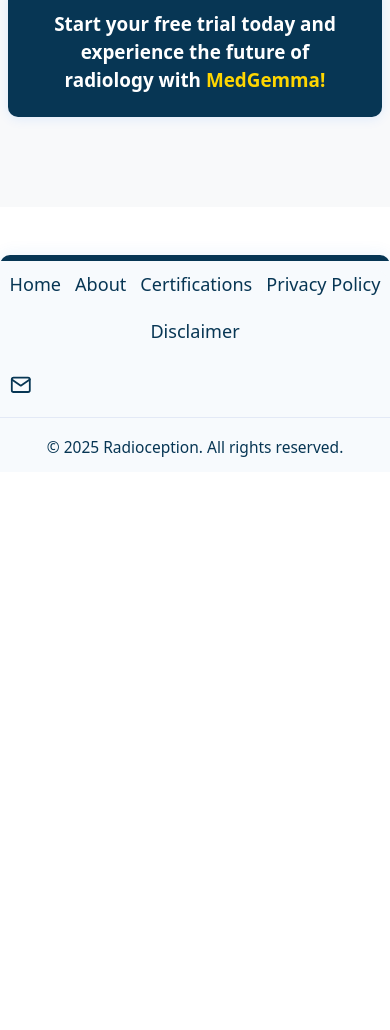
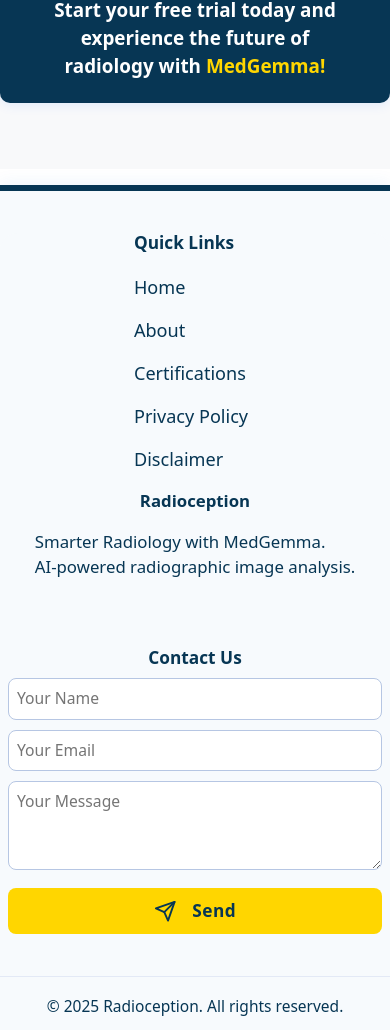
Before and after one commit to anas-developer01/radio-ception, a React (Create React App) app: page / in a window 390 px wide. Shown: the part 2885-3915 px from the top of the page. Before the commit the page ends 3357 px from the top, so only its background shows below. Built offline with nearby package versions, Linux system fonts and the light colour scheme.

Commit message:
Footer update

```diff
--- a/src/components/Footer.js
+++ b/src/components/Footer.js
@@ -1,29 +1,73 @@
-import React from 'react';
-import { FiMail, FiGithub, FiLinkedin, FiGlobe } from 'react-icons/fi';
+
+import React, { useState } from 'react';
+import { FiMail, FiGithub, FiLinkedin, FiGlobe, FiSend } from 'react-icons/fi';
 import '../styles/main.css';
 
-const Footer = () => (
-  <footer className="main-footer">
-    <div className="footer-content">
-      <div className="footer-links">
-        <a href="/" className="footer-link">Home</a>
-        <a href="/about" className="footer-link">About</a>
-        <a href="/certifications" className="footer-link">Certifications</a>
-  <a href="/privacy-policy" className="footer-link">Privacy Policy</a>
-        <a href="/disclaimer" className="footer-link">Disclaimer</a>
+const Footer = () => {
+  const [form, setForm] = useState({ name: '', email: '', message: '' });
+  const [submitted, setSubmitted] = useState(false);
+  const handleChange = e => setForm({ ...form, [e.target.name]: e.target.value });
+  const [error, setError] = useState(null);
+  const handleSubmit = async e => {
+    e.preventDefault();
+    setSubmitted(false);
+    setError(null);
+    try {
+      const response = await fetch('/api/Contact', {
+        method: 'POST',
+        headers: {
+          'Content-Type': 'application/json',
+        },
+        body: JSON.stringify(form),
+      });
+      if (!response.ok) {
+        throw new Error('Failed to send message.');
+      }
+      setSubmitted(true);
+      setForm({ name: '', email: '', message: '' });
+      setTimeout(() => setSubmitted(false), 4000);
+    } catch (err) {
+      setError('Failed to send message. Please try again.');
+    }
+  };
+
+  return (
+    <>
+      <div className="footer-blue-bar"></div>
+      <footer className="main-footer mt-3">
+        <div className="footer-content mt-5">
+          <div className="footer-col footer-links mb-5">
+           <h4 style={{ marginRight: 22 }}>Quick Links</h4>
+            <ul>
+              <li><a href="/" className="footer-link">Home</a></li>
+              <li><a href="/about" className="footer-link">About</a></li>
+              <li><a href="/certifications" className="footer-link">Certifications</a></li>
+              <li><a href="/privacy-policy" className="footer-link">Privacy Policy</a></li>
+              <li><a href="/disclaimer" className="footer-link">Disclaimer</a></li>
+            </ul>
+             <h3 style={{ color: '#073654', fontWeight: 900,  }}>Radioception</h3>
+            <p style={{ color: '#073654', fontSize: '1.05rem',  }}>Smarter Radiology with MedGemma.<br />AI-powered radiographic image analysis.</p>
+
+
           </div>
-      <div className="footer-social">
-        <a href="mailto:radioception@gmail.com" className="footer-icon" aria-label="Email"><FiMail /></a>
-        {/* <a href="https://github.com/medgemma" className="footer-icon" aria-label="GitHub" target="_blank" rel="noopener noreferrer"><FiGithub /></a>
-        <a href="https://linkedin.com/company/medgemma" className="footer-icon" aria-label="LinkedIn" target="_blank" rel="noopener noreferrer"><FiLinkedin /></a>
-        <a href="https://medgemma.com" className="footer-icon" aria-label="Website" target="_blank" rel="noopener noreferrer"><FiGlobe /></a>
-     */}
+          <div className="footer-col footer-contact">
+            <h4>Contact Us</h4>
+            <form className="footer-contact-form" onSubmit={handleSubmit}>
+              <input type="text" name="name" placeholder="Your Name" value={form.name} onChange={handleChange} required />
+              <input type="email" name="email" placeholder="Your Email" value={form.email} onChange={handleChange} required />
+              <textarea name="message" placeholder="Your Message" value={form.message} onChange={handleChange} required rows={3} />
+              <button type="submit" className="footer-send-btn"><FiSend /> Send</button>
+              {submitted && <div className="footer-success-msg">Thank you! Your message has been sent.</div>}
+              {error && <div style={{ color: 'red', marginTop: 8 }}>{error}</div>}
+            </form>
           </div>
         </div>
-    <div className="footer-bottom">
+        <div className="footer-bottom improved-footer-bottom">
           &copy; {new Date().getFullYear()} Radioception. All rights reserved.
         </div>
       </footer>
+    </>
   );
+};
 
 export default Footer;
--- a/src/pages/AdminSubscription.js
+++ b/src/pages/AdminSubscription.js
@@ -80,7 +80,7 @@
           <div className="bg-white rounded-4 shadow-sm p-3 px-4 text-center" style={{fontSize: '1.08rem'}}>
             <b className="text-primary">Why subscribe?</b>
             <ul className="text-start mt-2 mb-0 ps-3" style={{fontSize: '1rem', lineHeight: 1.7}}>
-              <li>✔️ Unlimited patient records & reports</li>
+
               <li>✔️ Priority support & onboarding</li>
               <li>✔️ Secure cloud storage</li>
               <li>✔️ Access to all Radioception features</li>
@@ -93,7 +93,7 @@
         <div className="bg-white rounded-4 shadow-sm p-3 px-4 text-center" style={{fontSize: '1.08rem'}}>
           <b className="text-primary">Why subscribe?</b>
           <ul className="text-start mt-2 mb-0 ps-3" style={{fontSize: '1rem', lineHeight: 1.7}}>
-            <li>✔️ Unlimited patient records & reports</li>
+
             <li>✔️ Priority support & onboarding</li>
             <li>✔️ Secure cloud storage</li>
             <li>✔️ Access to all Radioception features</li>
@@ -105,8 +105,8 @@
         {plans.map((plan, idx) => {
           // Example features for demo; in real app, use plan.features or similar
           const features = [
-            'Unlimited patient records',
-            'AI-powered X-ray analysis',
+
+            'AI-powered Radiographic Image analysis',
             'Instant PDF reports',
             'Secure cloud storage',
             'Priority support',
--- a/src/styles/main.css
+++ b/src/styles/main.css
@@ -1,3 +1,204 @@
+.footer-links ul {
+  display: flex;
+  gap: 18px;
+  padding: 0;
+  margin: 0;
+  list-style: none;
+}
+.footer-links li {
+  margin: 0;
+}
+@media (max-width: 700px) {
+  .footer-links ul {
+    flex-direction: column;
+    gap: 8px;
+    align-items: flex-start;
+  }
+}
+/* --- Footer UX/Visual Improvements --- */
+.footer-contact {
+  max-width: 400px;
+}
+.footer-social-row {
+  margin-top: 18px;
+  gap: 18px;
+}
+.footer-contact-form input,
+.footer-contact-form textarea {
+  font-size: 1.08rem;
+  padding: 12px;
+  border: 1.5px solid #b6c6e3;
+  border-radius: 8px;
+  margin-bottom: 0;
+  outline: none;
+  transition: border 0.18s, box-shadow 0.18s;
+}
+.footer-contact-form input:focus,
+.footer-contact-form textarea:focus {
+  border: 1.5px solid #1976d2;
+  box-shadow: 0 0 0 2px #e3e9f6;
+}
+.footer-contact-form .footer-send-btn {
+  font-size: 1.18rem !important;
+  font-weight: 800 !important;
+  margin-top: 8px;
+  letter-spacing: 0.5px;
+}
+.footer-contact-form .footer-send-btn svg {
+  font-size: 1.3em;
+  margin-right: 8px;
+}
+.footer-col h4 {
+  font-size: 1.18rem;
+  font-weight: 700;
+  margin-bottom: 18px;
+  color: #073654;
+}
+@media (max-width: 900px) {
+  .main-footer {
+    padding: 32px 0 0 0;
+  }
+  .footer-contact {
+    max-width: 100%;
+  }
+}
+@media (max-width: 700px) {
+  .main-footer {
+    padding: 12px 0 0 0;
+  }
+  .footer-contact {
+    max-width: 100%;
+  }
+  .footer-col h4 {
+    font-size: 1.05rem;
+    margin-bottom: 10px;
+  }
+  .footer-social-row {
+    margin-top: 10px;
+    gap: 12px;
+  }
+  .footer-contact-form .footer-send-btn {
+    font-size: 1.05rem !important;
+    padding: 10px 0 !important;
+  }
+}
+/* Force correct styles for footer send button */
+.footer-contact-form .footer-send-btn {
+  background: #ffd600 !important;
+  color: #073654 !important;
+  font-weight: 700 !important;
+  border: none !important;
+  border-radius: 8px !important;
+  padding: 10px 0 !important;
+  font-size: 1.08rem !important;
+  cursor: pointer !important;
+  display: flex !important;
+  align-items: center !important;
+  justify-content: center !important;
+  gap: 8px !important;
+  transition: background 0.18s, color 0.18s !important;
+  width: 100%;
+  box-sizing: border-box;
+}
+.footer-contact-form .footer-send-btn:hover {
+  background: #ffe066 !important;
+  color: #073654 !important;
+}
+/* Ensure footer contact form fields stack vertically */
+.footer-contact-form {
+  display: flex;
+  flex-direction: column;
+  gap: 10px;
+}
+/* --- Footer Flex Layout Fix --- */
+.footer-content {
+  display: flex;
+  flex-wrap: wrap;
+  justify-content: space-between;
+  align-items: flex-start;
+  gap: 32px;
+  max-width: 1200px;
+  margin: 0 auto;
+  padding: 0 24px;
+}
+.footer-col {
+  flex: 1 1 300px;
+  min-width: 220px;
+  margin-bottom: 24px;
+  display: flex;
+  flex-direction: column;
+}
+@media (max-width: 900px) {
+  .footer-content {
+    flex-direction: column;
+    gap: 18px;
+    padding: 0 8px;
+  }
+  .footer-col {
+    min-width: unset;
+    margin-bottom: 18px;
+  }
+}
+@media (max-width: 700px) {
+  .footer-content {
+    flex-direction: column;
+    gap: 10px;
+    padding: 0 4px;
+  }
+  .footer-col {
+    min-width: 0;
+    margin-bottom: 12px;
+    width: 100%;
+    align-items: stretch;
+  }
+}
+@media (max-width: 700px) {
+  .redesigned-footer-content {
+    flex-direction: column;
+    gap: 10px;
+    padding: 0 4px;
+  }
+  .footer-col {
+    min-width: 0;
+    margin-bottom: 12px;
+    width: 100%;
+    align-items: stretch;
+  }
+  .footer-brand h3 {
+    font-size: 1.2rem;
+    text-align: center;
+  }
+  .footer-brand p {
+    font-size: 0.95rem;
+    text-align: center;
+  }
+  .footer-social-row {
+    justify-content: center;
+    gap: 14px;
+    margin-bottom: 10px;
+  }
+  .footer-links h4, .footer-contact h4 {
+    text-align: center;
+    font-size: 1.08rem;
+  }
+  .footer-links ul {
+    text-align: center;
+    padding-left: 0;
+  }
+  .footer-links li {
+    display: inline-block;
+    margin: 0 8px 8px 0;
+  }
+  .footer-contact-form input,
+  .footer-contact-form textarea {
+    font-size: 0.98rem;
+    padding: 8px;
+  }
+  .footer-send-btn {
+    font-size: 1rem;
+    padding: 8px 0;
+  }
+}
 
 
 .sidebar-logout-btn {
@@ -647,22 +848,19 @@
 }
 /* --- Custom Modern NavBar --- */
 .custom-navbar {
-  width: 98vw;
-  max-width: 1240px;
-  margin: 18px auto 0 auto;
-  background: #072b42;
-  box-shadow: #073654;
-  border-radius: 18px;
-  min-height: 64px;
-  display: flex;
-  align-items: center;
-  justify-content: space-between;
-  position: relative;
-  top: 0;
+  position: fixed;
+  left: 0;
+  right: 0;
+  bottom: auto;
+  top: auto;
+  width: 100vw;
+  height: 7px;
+  background: #073654;
+  border-radius: 0;
   z-index: 100;
-  padding: 0 32px;
-  overflow: visible;
-  border: 1.5px solid #e3e9f6;
+}
+.main-footer, .improved-footer {
+  border-radius: 0 !important;
 }
 /* Removed custom-navbar-brand, only use .navbar-brand below. */
 /* Final, clean NavBar text style */
@@ -1659,167 +1857,6 @@
     gap: 0;
   }
 }
-/* --- Footer Styles --- */
-/* --- Footer Styles --- */
-.main-footer {
-  width: 100%;
-  background: #f7fafd;
-  border-top: 0;
-  margin-top: 48px;
-  padding: 0;
-  color: #073654;
-  font-size: 1rem;
-  box-shadow: 0 -2px 16px 0 rgba(25, 118, 210, 0.07);
-  border-radius: 18px 18px 0 0;
-  position: relative;
-  left: 0;
-  bottom: 0;
-  z-index: 10;
-  overflow: hidden;
-}
-.main-footer::before {
-  content: '';
-  display: block;
-  width: 100%;
-  height: 6px;
-  background: linear-gradient(90deg, #073654 0%, #073654 100%);
-  position: absolute;
-  top: 0;
-  left: 0;
-  z-index: 1;
-}
-.footer-content {
-  display: flex;
-  justify-content: space-between;
-  align-items: center;
-  padding: 32px 0 18px 0;
-  max-width: 1200px;
-  margin: 0 auto;
-  gap: 24px;
-  border-radius: 18px 18px 0 0;
-  background: #f7fafd;
-  position: relative;
-  z-index: 2;
-}
-.footer-links {
-  display: flex;
-  gap: 36px;
-  flex-wrap: wrap;
-  justify-content: center;
-  align-items: center;
-}
-.footer-link {
-  color: #073654;
-  font-weight: 600;
-  font-size: 1.13rem;
-  text-decoration: none;
-  transition: color 0.18s, text-shadow 0.18s;
-  padding: 2px 6px;
-  border-radius: 6px;
-}
-.footer-link:hover, .footer-link:focus {
-  color: #073654;
-  text-shadow: 0 2px 8px rgba(25,118,210,0.10);
-  background: #e3e9f6;
-}
-.footer-social {
-  display: flex;
-  gap: 22px;
-  align-items: center;
-}
-.footer-icon {
-  color: #073654;
-  font-size: 1.45rem;
-  transition: color 0.18s, background 0.18s, box-shadow 0.18s;
-  border-radius: 50%;
-  padding: 6px;
-  background: transparent !important;
-}
-.footer-icon:hover, .footer-icon:focus {
-  color: #073654;
-  background: #ffffff;
-  box-shadow: 0 2px 8px rgba(25,118,210,0.13);
-}
-.footer-bottom {
-  text-align: center;
-  color: #073654;
-  font-size: 1.01rem;
-  padding: 12px 0 18px 0;
-  background: none;
-  border-radius: 0 0 18px 18px;
-  z-index: 2;
-  position: relative;
-}
-@media (max-width: 900px) {
-  .footer-content {
-    flex-direction: column;
-    gap: 18px;
-    padding: 22px 0 10px 0;
-  }
-  .footer-links {
-    gap: 18px;
-    font-size: 1.01rem;
-  }
-  .footer-social {
-    gap: 14px;
-  }
-}
-.footer-content {
-  max-width: 1100px;
-  margin: 0 auto;
-  display: flex;
-  flex-wrap: wrap;
-  justify-content: space-between;
-  align-items: flex-end;
-  padding: 32px 24px 12px 24px;
-  gap: 18px;
-}
-.footer-links {
-  display: flex;
-  flex-wrap: wrap;
-  gap: 28px;
-  margin-bottom: 0;
-  font-size: 1.01rem;
-}
-.footer-link {
-  color: #073654;
-  text-decoration: none;
-  font-weight: 500;
-  transition: color 0.18s, border-bottom 0.18s;
-  padding: 2px 0;
-  border-bottom: 2px solid transparent;
-}
-.footer-link:hover {
-  color:#073654;
-  border-bottom: 2px solid #073654;
-  text-decoration: none;
-}
-.footer-social {
-  display: flex;
-  gap: 20px;
-  align-items: center;
-}
-.footer-icon {
-  color: #073654;
-  font-size: 1.35rem;
-  transition: color 0.18s, background 0.18s;
-  padding: 2px;
-  border-radius: 50%;
-  background: transparent;
-}
-.footer-icon:hover {
-  color: #073654;
-
-  background: #fff;
-}
-.footer-bottom {
-  text-align: center;
-  color: #073654;
-  font-size: 0.97rem;
-  padding: 18px 0 12px 0;
-  border-top: 1px solid #e3e9f6;
-  margin-top: 8px;
-}
 .main-card:hover, .home-card:hover, .about-card:hover, .cert-card:hover {
   box-shadow: 0 6px 24px 0 rgba(25, 118, 210, 0.13);
 }
@@ -1918,6 +1955,116 @@
   }
 }
 
+/* --- Unified Footer Styles (deduplicated) --- */
+.main-footer {
+  width: 100%;
+  background: #f7fafd;
+  border-top: 0;
+  margin-top: 60px;
+  padding: 60px 0 0 0;
+  color: #073654;
+  font-size: 1rem;
+  box-shadow: 0 -2px 16px 0 rgba(25, 118, 210, 0.07);
+  border-radius: 18px 18px 0 0;
+  position: relative;
+  left: 0;
+  bottom: 0;
+  z-index: 10;
+  overflow: hidden;
+}
+.main-footer::before {
+  content: '';
+  display: block;
+  width: 100%;
+  height: 6px;
+  background: linear-gradient(90deg, #073654 0%, #073654 100%);
+  position: absolute;
+  top: 0;
+  left: 0;
+  z-index: 1;
+}
+.footer-content {
+  display: flex;
+  flex-wrap: wrap;
+  justify-content: space-between;
+  align-items: flex-end;
+  padding: 32px 24px 12px 24px;
+  gap: 18px;
+  max-width: 1200px;
+  margin: 0 auto;
+  border-radius: 18px 18px 0 0;
+  background: #f7fafd;
+  position: relative;
+  z-index: 2;
+}
+.footer-links {
+  display: flex;
+  flex-wrap: wrap;
+  gap: 28px;
+  margin-bottom: 0;
+  font-size: 1.01rem;
+  justify-content: center;
+  align-items: center;
+}
+.footer-link {
+  color: #073654;
+  text-decoration: none;
+  font-weight: 500;
+  font-size: 1.13rem;
+  transition: color 0.18s, border-bottom 0.18s, text-shadow 0.18s;
+  padding: 2px 6px;
+  border-radius: 6px;
+  border-bottom: 2px solid transparent;
+}
+.footer-link:hover, .footer-link:focus {
+  color: #073654;
+  border-bottom: 2px solid #073654;
+  background: #e3e9f6;
+  text-shadow: 0 2px 8px rgba(25,118,210,0.10);
+}
+.footer-social {
+  display: flex;
+  gap: 20px;
+  align-items: center;
+}
+.footer-icon {
+  color: #073654;
+  font-size: 1.35rem;
+  transition: color 0.18s, background 0.18s, box-shadow 0.18s;
+  border-radius: 50%;
+  padding: 2px;
+  background: transparent;
+}
+.footer-icon:hover, .footer-icon:focus {
+  color: #073654;
+  background: #fff;
+  box-shadow: 0 2px 8px rgba(25,118,210,0.13);
+}
+.footer-bottom {
+  text-align: center;
+  color: #073654;
+  font-size: 0.97rem;
+  padding: 18px 0 12px 0;
+  border-top: 1px solid #e3e9f6;
+  margin-top: 8px;
+  border-radius: 0 0 18px 18px;
+  z-index: 2;
+  position: relative;
+}
+@media (max-width: 900px) {
+  .footer-content {
+    flex-direction: column;
+    gap: 18px;
+    padding: 22px 0 10px 0;
+  }
+  .footer-links {
+    gap: 14px;
+    font-size: 1.01rem;
+  }
+  .footer-social {
+    gap: 12px;
+  }
+}
 @media (max-width: 700px) {
   .footer-content {
     flex-direction: column;
@@ -1926,28 +2073,15 @@
     padding: 0 8px 8px 8px;
   }
   .footer-links {
-    gap: 14px;
+    gap: 10px;
     margin-bottom: 4px;
   }
   .footer-social {
-    gap: 12px;
+    gap: 10px;
   }
   .main-footer {
     border-radius: 10px 10px 0 0;
-    padding: 14px 0 0 0;
-  }
-  .main-content-theme, .home-root, .about-root, .cert-root, .policy-root, .disclaimer-root {
-    padding: 14px 2vw 24px 2vw;
-  }
-  .main-section, .home-section, .about-section, .cert-section, .policy-section, .disclaimer-section {
-    margin-bottom: 22px;
-  }
-  .main-list, .home-benefits-list, .about-benefits-list, .cert-list, .policy-list, .disclaimer-list {
-    padding: 12px 8px 8px 8px;
-  }
-  .main-cta-card, .home-cta-card, .about-cta-card, .cert-cta-card {
-    padding: 16px 8px;
-    font-size: 0.98rem;
+    padding: 0 0 0 0;
   }
 }
 /* --- Unified Heading and Text Sizes for All Pages --- */
```
Lines whose indentation alone changed are shown as unchanged.
